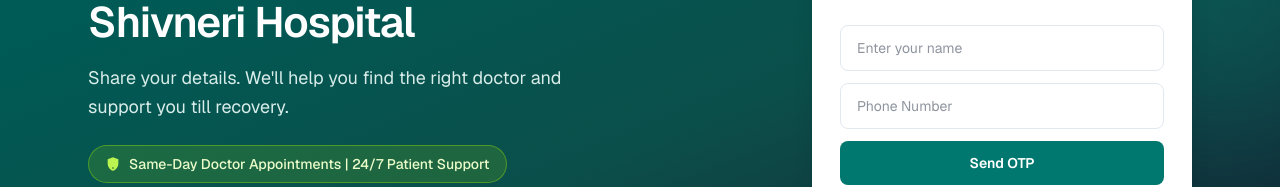
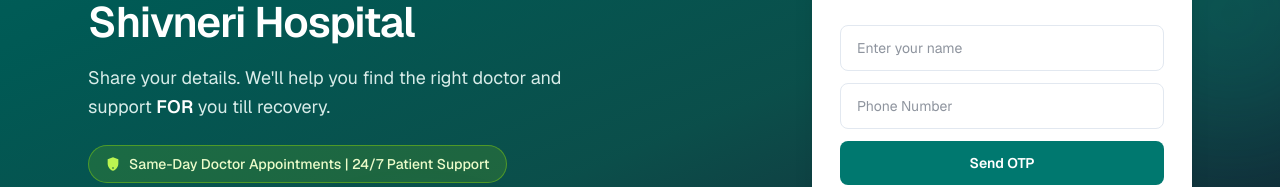
Before and after one commit to rp98nt/shivnerihospital, a Next.js app: page / in a window 1280 px wide. Shown: the part 184-371 px from the top of the page. Built offline with nearby package versions, Linux system fonts and the light colour scheme.

Commit message:
fix(home): add emphasized FOR in hero support copy

```diff
--- a/components/home-hero.tsx
+++ b/components/home-hero.tsx
@@ -30,7 +30,8 @@ export function HomeHero() {
               </h1>
               <p className="mt-4 max-w-lg text-base leading-relaxed text-teal-50/90 sm:text-lg">
                 Share your details. We&apos;ll help you find the right doctor and
-                support you till recovery.
+                support <span className="font-semibold text-white">FOR</span> you
+                till recovery.
               </p>
 
               <div className="mt-6 inline-grid gap-y-6 sm:gap-y-8">
```
